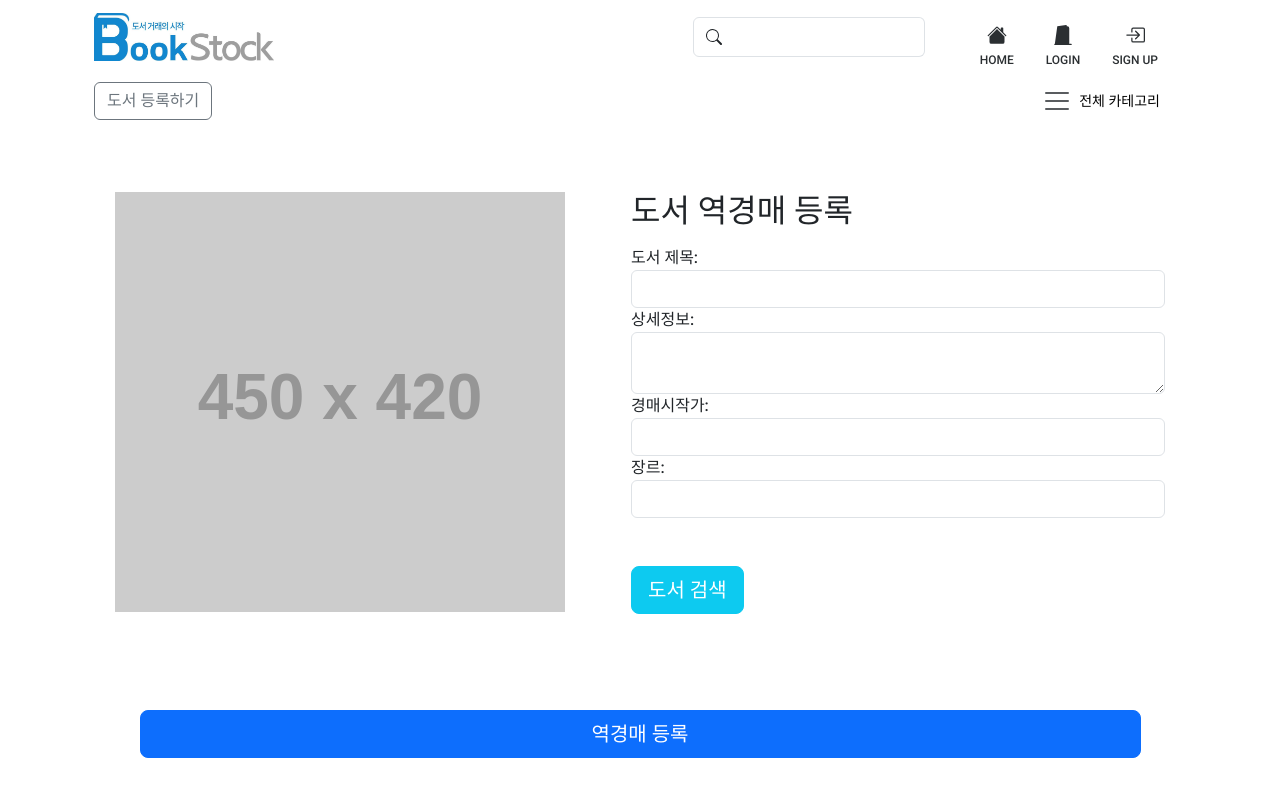
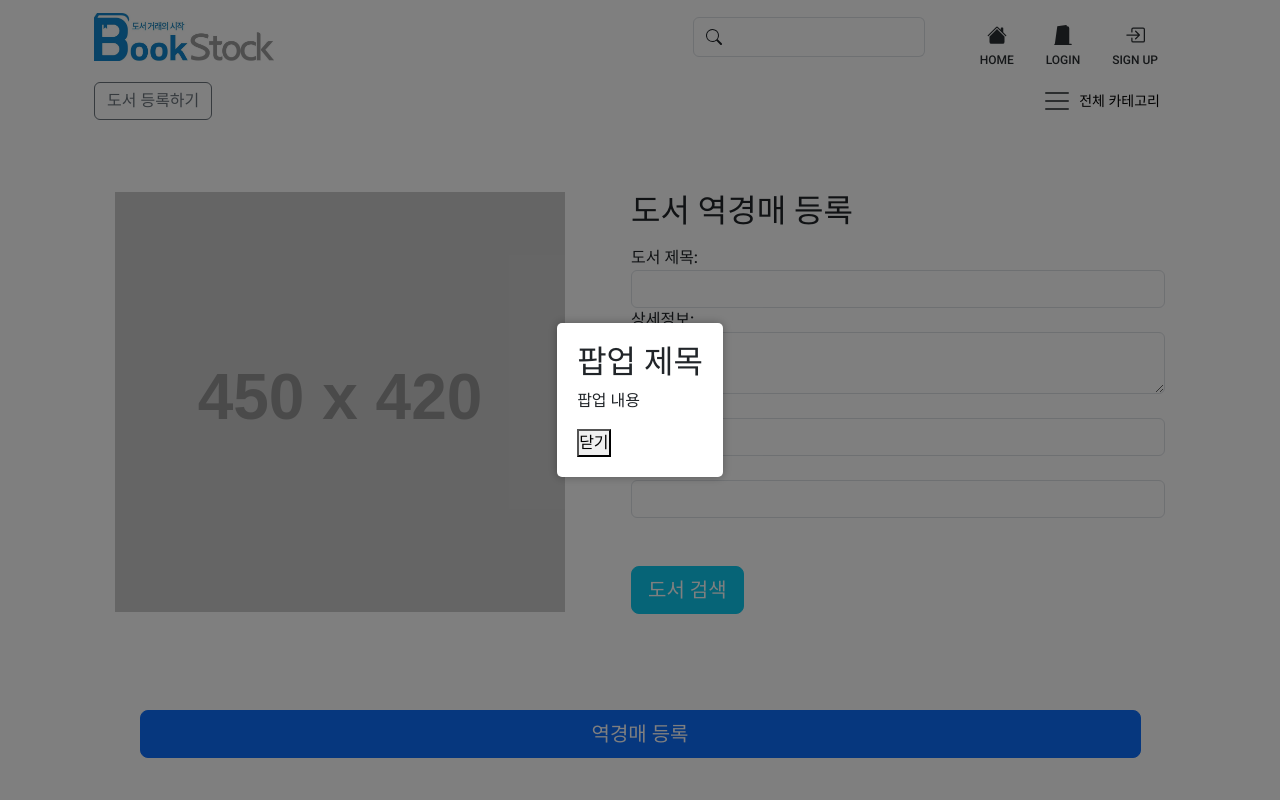
Before and after one commit to kimjun14/Bookstock, a React (Create React App) app in the folder bookstok-app/: page /booksignup in a window 1280 px wide. Both pictures are taken after typing "Sample", "Sample", "5", "Sample" into the empty fields and a click on the button "도서 검색". Shown: the top 800 px of the page. Built offline with nearby package versions, Linux system fonts and the light colour scheme.

Commit message:
도서 등록 페이지 도서검색 버튼 누를시 팝업 / App.css 팝업 추가 / 유상민

```diff
--- a/bookstok-app/src/App.css
+++ b/bookstok-app/src/App.css
@@ -52,3 +52,32 @@
 #inputBox button {
   padding: 3px 5px;
 }
+
+/* 팝업 css */
+.popup {
+  position: fixed;
+  top: 0;
+  left: 0;
+  width: 100%;
+  height: 100%;
+  background-color: rgba(0, 0, 0, 0.5);
+  display: flex;
+  justify-content: center;
+  align-items: center;
+  z-index: 1000;
+}
+
+.popup-content {
+  background-color: white;
+  padding: 20px;
+  border-radius: 5px;
+  box-shadow: 0px 0px 10px rgba(0, 0, 0, 0.3);
+  position: relative;
+}
+
+.close-button {
+  position: absolute;
+  top: 10px;
+  right: 10px;
+  cursor: pointer;
+}
--- a/bookstok-app/src/pages/bookSignUp/index.js
+++ b/bookstok-app/src/pages/bookSignUp/index.js
@@ -2,6 +2,8 @@
 
 
 const BookSignUp = () => {
+    const [showPopup, setShowPopup] = useState(false); // New state for popup visibility
+    const [popupContent, setPopupContent] = useState(""); // New state for popup content
     const [product, setProduct] = useState({
         name: '',
         description: '',
@@ -29,17 +31,39 @@
             category: '',
         });
     };
-    const handleBookSearch = () => {
-        // 도서 검색 로직 구현
-        console.log('Searching for books...');
+
+    const handlePopUp = () => {
+        console.log("팝업구현");
+        // Set the popup content here (e.g., a form, additional information, etc.)
+        setPopupContent(
+            <div className="popup">
+                <div className="popup-content">
+                    <h2>팝업 제목</h2>
+                    <p>팝업 내용</p>
+                    <button onClick={closePopup}>닫기</button>
+                </div>
+            </div>
+        );
+
+        // Show the popup by setting showPopup to true
+        setShowPopup(true);
     };
+
+    const closePopup = () => {
+        // Close the popup by setting showPopup to false
+        setShowPopup(false);
+
+        // Optionally, you can clear the popup content
+        setPopupContent("");
+    };
+
 
     return (
         <>
             <div className="container-fluid mt-5">
                 <div className="row justify-content-around">
                     <div className="col-md-auto">
-                        <img src="http://placeholder.com/450x420" />
+                        <img src="http://placeholder.com/450x420" alt="bookimg" />
                     </div>
                     <div className="col-md-6">
                         <h2 className="mb-3">도서 역경매 등록</h2>
@@ -53,7 +77,6 @@
                                     name="name"
                                     value={product.name}
                                     onChange={handleChange}
-                                    required
                                 />
                             </div>
                             <div className="form-group">
@@ -64,7 +87,6 @@
                                     name="description"
                                     value={product.description}
                                     onChange={handleChange}
-                                    required
                                 ></textarea>
                             </div>
                             <div className="form-group">
@@ -76,7 +98,6 @@
                                     name="price"
                                     value={product.price}
                                     onChange={handleChange}
-                                    required
                                 />
                             </div>
                             <div className="form-group">
@@ -94,7 +115,7 @@
                                 <div className="col-md-6 mt-5">
                                     <div>
                                         <button
-                                            onClick={handleBookSearch}
+                                            onClick={handlePopUp}
                                             className="btn btn-info btn-lg text-white"
                                         >
                                             도서 검색
@@ -102,6 +123,7 @@
                                     </div>
                                 </div>
                             </div>
+                            {showPopup && popupContent}
                         </form>
                     </div>
                 </div>
```
Also changed, not shown: bookstok-app/src/components/Common/index.js (deleted), 1 other file (tests, documents, lock files or other folders).
